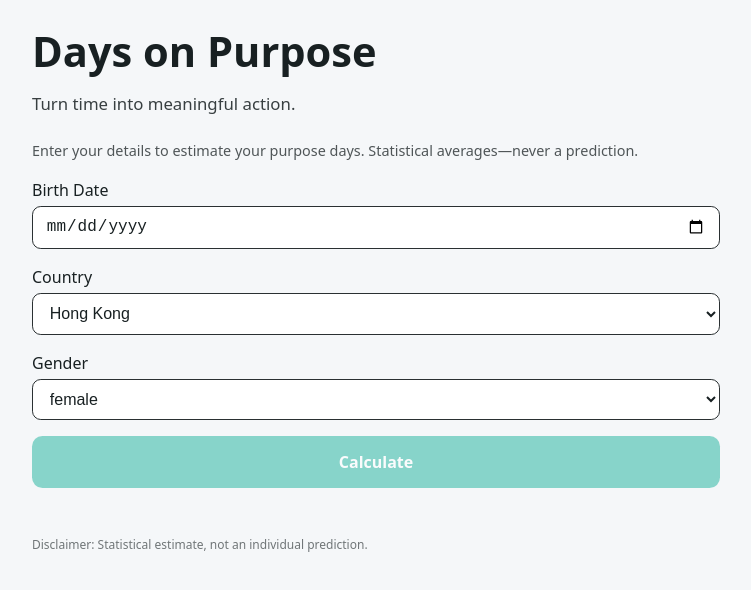
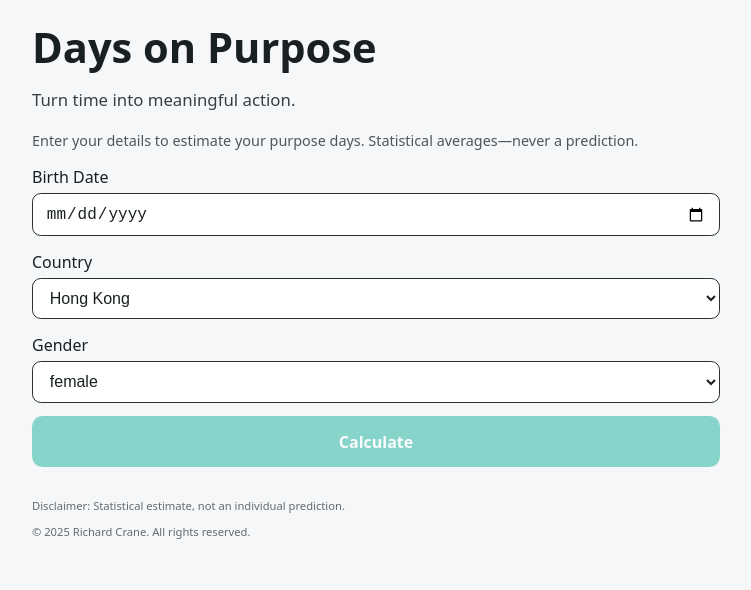
Before and after one commit to ChiefInnovator/daysonpurpose, a plain HTML site: page index.html in a window 1280 px wide. Shown: the whole page, without its empty margins (264-1015 px from the left). Drawn offline with Linux system fonts and the light colour scheme.

Commit message:
style: reduce vertical footprint and add copyright footer

```diff
--- a/index.html
+++ b/index.html
@@ -9,11 +9,11 @@
     :root { --accent:#2fb8a4; --bg:#0f1214; --panel:#1b2022; --border:#2a3032; --text:#f5f7f8; --danger:#f87171; font-family: system-ui,-apple-system,BlinkMacSystemFont,'Segoe UI',Roboto,Ubuntu,'Helvetica Neue',Arial,sans-serif; }
     * { box-sizing: border-box; }
     body { margin:0; background:var(--bg); color:var(--text); -webkit-font-smoothing: antialiased; }
-    main { max-width:720px; margin:0 auto; padding:1.25rem 1rem 4rem; line-height:1.5; }
-    header { margin-bottom:1.5rem; }
+  main { max-width:720px; margin:0 auto; padding:1rem 1rem 2.25rem; line-height:1.5; }
+  header { margin-bottom:1.1rem; }
     h1 { margin:0; font-size:clamp(1.9rem,4vw,2.6rem); }
     header p.tag { margin:.55rem 0 0; font-size:1.05rem; opacity:.85; }
-    form { display:grid; gap:1rem; margin-bottom:2rem; }
+  form { display:grid; gap:.85rem; margin-bottom:1.4rem; }
     #form-desc { margin:0; font-size:.9rem; opacity:.75; }
     .field { display:grid; gap:.25rem; }
     label { font-weight:500; }
@@ -29,15 +29,15 @@
     .calc-btn:not([disabled]):hover { filter:brightness(1.08); }
     .calc-btn:not([disabled]):active { filter:brightness(.93); }
     #result-region:focus { outline:2px solid var(--accent); outline-offset:3px; }
-    .result-card { display:grid; gap:1.75rem; padding:2.25rem 2.25rem 2.5rem; border:1px solid var(--accent); border-radius:1rem; background:linear-gradient(#15191b,#15191b) padding-box, var(--accent) border-box; }
+  .result-card { display:grid; gap:1.4rem; padding:1.75rem 1.6rem 1.9rem; border:1px solid var(--accent); border-radius:1rem; background:linear-gradient(#15191b,#15191b) padding-box, var(--accent) border-box; }
     .result-head h2 { margin:0 0 .4rem; font-size:2.15rem; line-height:1.15; }
     .result-head p { margin:0; opacity:.8; font-size:1.1rem; }
     .stats { display:grid; gap:1.25rem; grid-template-columns:repeat(auto-fit,minmax(170px,1fr)); }
-    .stat { background:var(--panel); border:1px solid var(--border); border-radius:1.1rem; padding:1.15rem 1.1rem 1.05rem; display:grid; gap:.45rem; min-width:140px; }
+  .stat { background:var(--panel); border:1px solid var(--border); border-radius:1.1rem; padding:.85rem .85rem .8rem; display:grid; gap:.4rem; min-width:140px; }
     .stat .label { font-size:.72rem; letter-spacing:.05em; text-transform:uppercase; opacity:.65; }
     .stat .value { font-size:2.25rem; line-height:1; color:var(--accent); font-weight:600; letter-spacing:.5px; }
     .stat .precise { font-size:.72rem; opacity:.55; }
-    .message { margin:0; font-size:1.35rem; line-height:1.4; max-width:60ch; }
+  .message { margin:0; font-size:1.25rem; line-height:1.35; max-width:60ch; }
     .note { font-size:.72rem; opacity:.6; margin-top:.5rem; line-height:1.35; }
     .country-select { max-height:14rem; overflow:auto; }
     @media (max-width:640px){
@@ -48,7 +48,7 @@
       .stat .value { font-size:1.95rem; }
       .message { font-size:1.15rem; }
     }
-    footer { margin-top:3rem; font-size:.75rem; opacity:.6; }
+  footer { margin-top:2rem; font-size:.7rem; opacity:.65; line-height:1.3; }
     @media (prefers-color-scheme: light) { body { background:#f5f7f9; color:#182022; } .stat { background:#ffffff; } input[type=date], input[type=text], select { background:#fff; } .suggestions { background:#fff; } }
     @media (prefers-reduced-motion: reduce) { * { animation:none!important; transition:none!important; scroll-behavior:auto!important; } }
   </style>
@@ -84,6 +84,7 @@
 
   <footer>
     <p>Disclaimer: Statistical estimate, not an individual prediction.</p>
+    <p>© 2025 Richard Crane. All rights reserved.</p>
   </footer>
 </main>
 <script>
```
